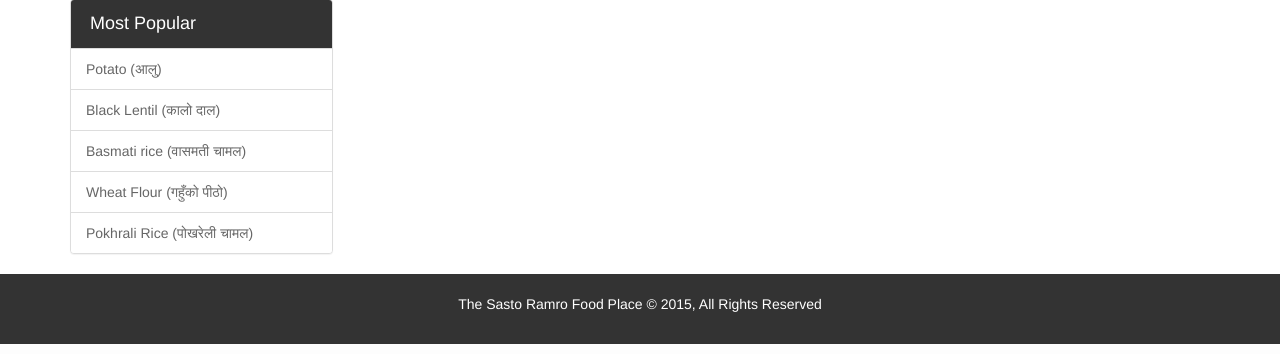
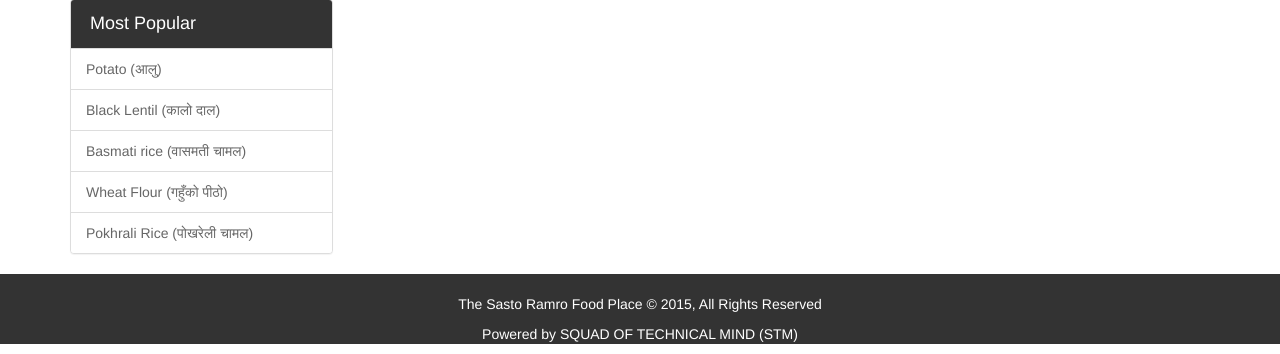
Before and after one commit to dprabin/simple-php-shopping-cart, a CodeIgniter app: page /testphp/index.php/cart/index in a window 1280 px wide. Shown: the part 495-849 px from the top of the page. Run offline with CodeIgniter, Linux system fonts and the light colour scheme; data comes from the database, SQL or seed files in the repository; some libraries are stand-ins or nearby versions.

Commit message:
added information in footer

```diff
--- a/application/views/layouts/includes/footer.php
+++ b/application/views/layouts/includes/footer.php
@@ -13,6 +13,7 @@
     <div class="row footer">
       <div class="container">
         <p>The Sasto Ramro Food Place &copy; 2015, All Rights Reserved</p>
+        <p>Powered by SQUAD OF TECHNICAL MIND (STM)</p>
       </div>
     </div><!-- /Footer Section -->
 
```
